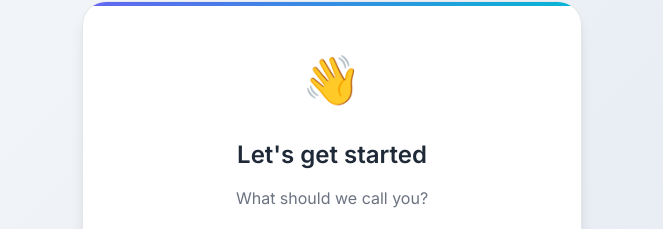
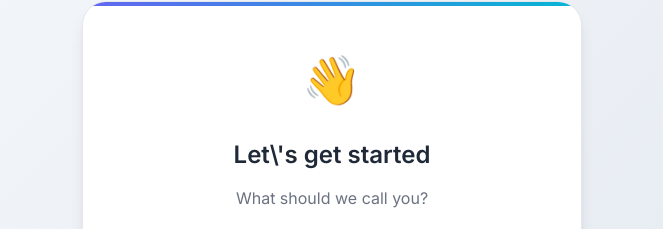
Before and after one commit to RudrakshSingh/lenstrackquiz, a Next.js app: page / in a window 1280 px wide. Shown: the part 273-502 px from the top of the page, without its empty margins (308-971 px from the left). Built offline with nearby package versions, Linux system fonts and the light colour scheme.

Commit message:
vercel changes

```diff
--- a/pages/index.js
+++ b/pages/index.js
@@ -100,7 +100,7 @@ export default function Quiz() {
         <div className={styles.stepCard}>
           <div className={styles.stepHeader}>
             <div className={styles.stepIcon}>👋</div>
-            <h2 className={styles.stepTitle}>Let's get started</h2>
+            <h2 className={styles.stepTitle}>Let\'s get started</h2>
             <p className={styles.stepDescription}>What should we call you?</p>
           </div>
           <div className={styles.inputGroup}>
@@ -124,7 +124,7 @@ export default function Quiz() {
           <div className={styles.stepHeader}>
             <div className={styles.stepIcon}>📱</div>
             <h2 className={styles.stepTitle}>Contact information</h2>
-            <p className={styles.stepDescription}>We'll send your results via WhatsApp</p>
+            <p className={styles.stepDescription}>We\'ll send your results via WhatsApp</p>
           </div>
           <div className={styles.inputGroup}>
             <input
--- a/pages/result.js
+++ b/pages/result.js
@@ -44,7 +44,7 @@ export default function Result() {
         <div className={styles.successIcon}>✨</div>
         <h1 className={styles.resultTitle}>Your Perfect Lens Match</h1>
         <p className={styles.resultSubtitle}>
-          Hi <strong>{user.name}</strong>, we've found the ideal lenses for your lifestyle
+          Hi <strong>{user.name}</strong>, we\'ve found the ideal lenses for your lifestyle
         </p>
       </div>
 
```
